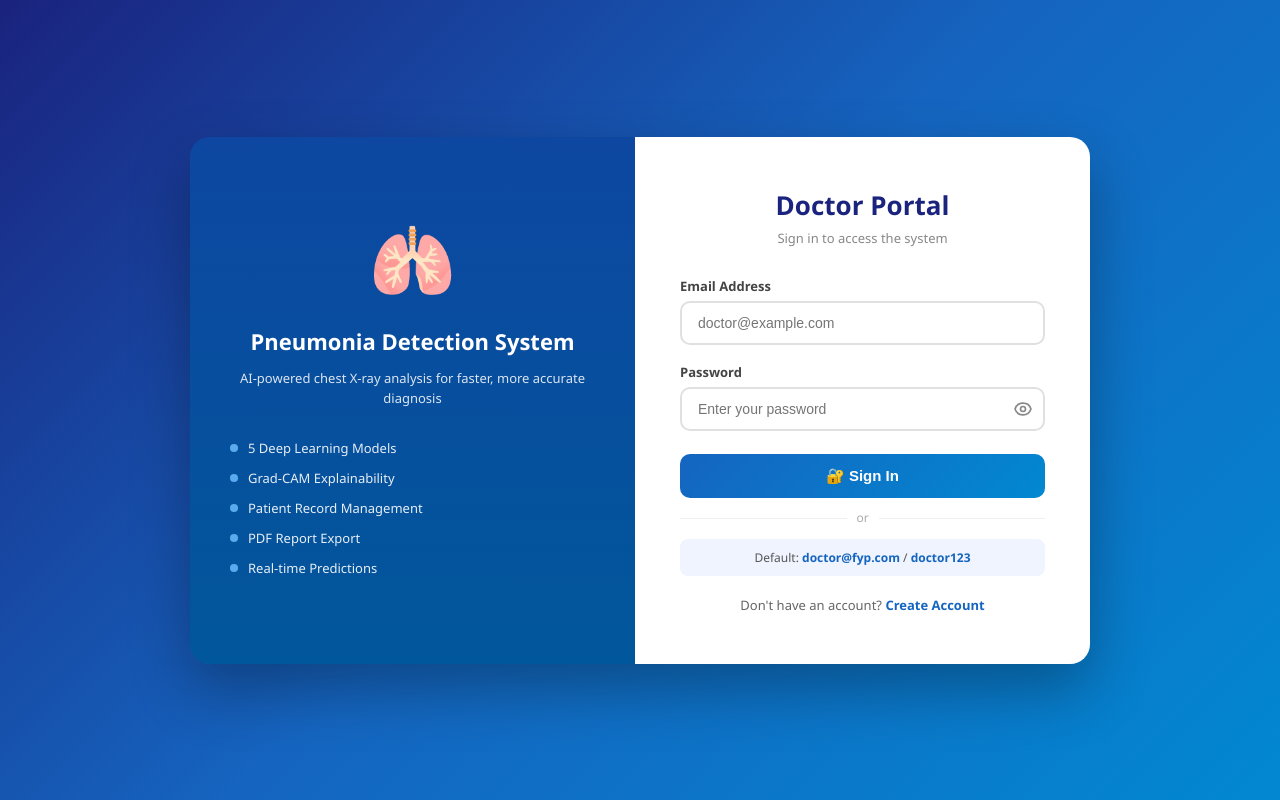
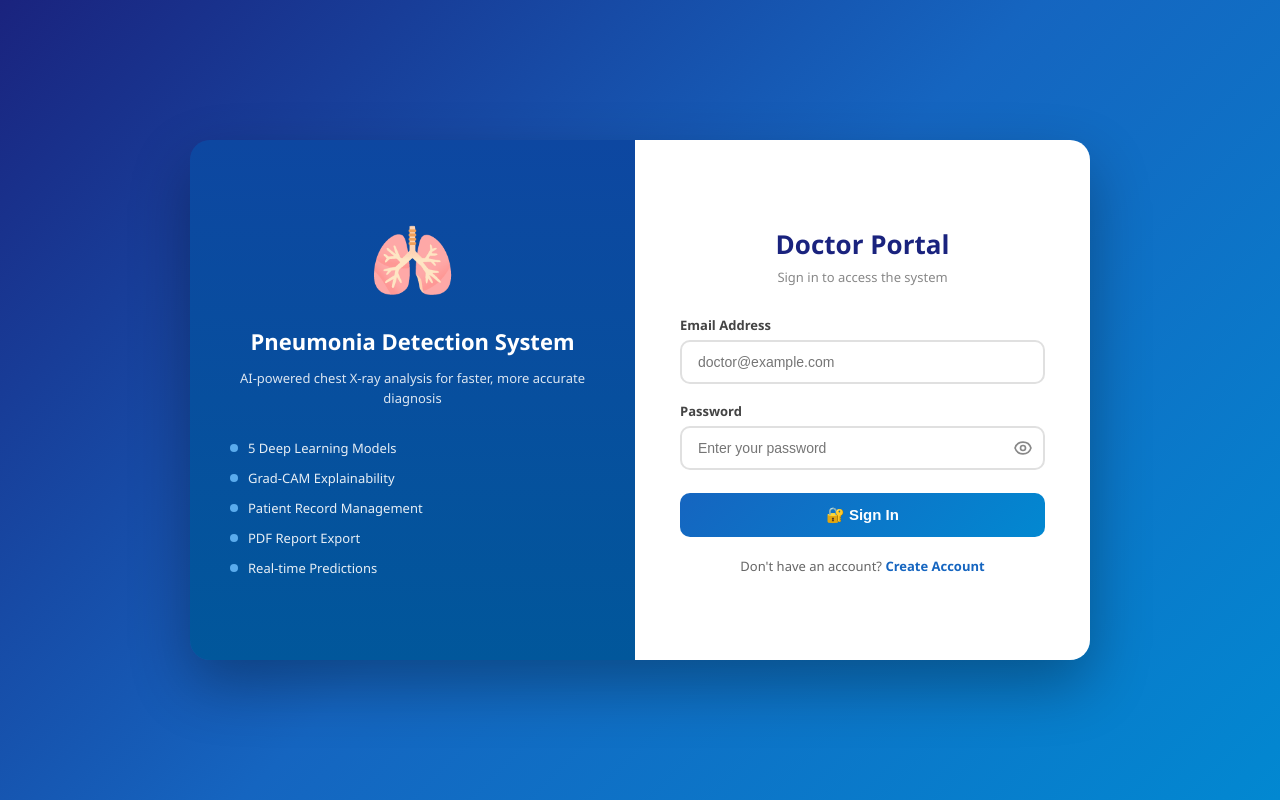
Before and after one commit to nooorulhuda/pneumoscan-ai, a Flask app: page /login in a window 1280 px wide. Run offline with Flask 3, Linux system fonts and the light colour scheme.

Commit message:
Remove default credentials from login page

```diff
--- a/flask_app/templates/login.html
+++ b/flask_app/templates/login.html
@@ -118,25 +118,6 @@
         }
 
         .signup-link a:hover { text-decoration: underline; }
-
-        .divider {
-            width: 100%; text-align: center;
-            border-top: 1px solid #eee; margin: 20px 0; position: relative;
-        }
-
-        .divider span {
-            position: absolute; top: -10px; left: 50%;
-            transform: translateX(-50%); background: white;
-            padding: 0 10px; font-size: 12px; color: #aaa;
-        }
-
-        .default-creds {
-            width: 100%; background: #f0f4ff;
-            border-radius: 8px; padding: 10px 14px;
-            font-size: 12px; color: #555; text-align: center;
-        }
-
-        .default-creds strong { color: #1565c0; }
     </style>
 </head>
 <body>
@@ -205,13 +186,6 @@
             <button type="submit" class="btn-login">🔐 Sign In</button>
         </form>
 
-        <div class="divider"><span>or</span></div>
-
-        <div class="default-creds">
-            Default: <strong>doctor@fyp.com</strong> /
-            <strong>doctor123</strong>
-        </div>
-
         <p class="signup-link">
             Don't have an account?
             <a href="{{ url_for('signup') }}">Create Account</a>
```
